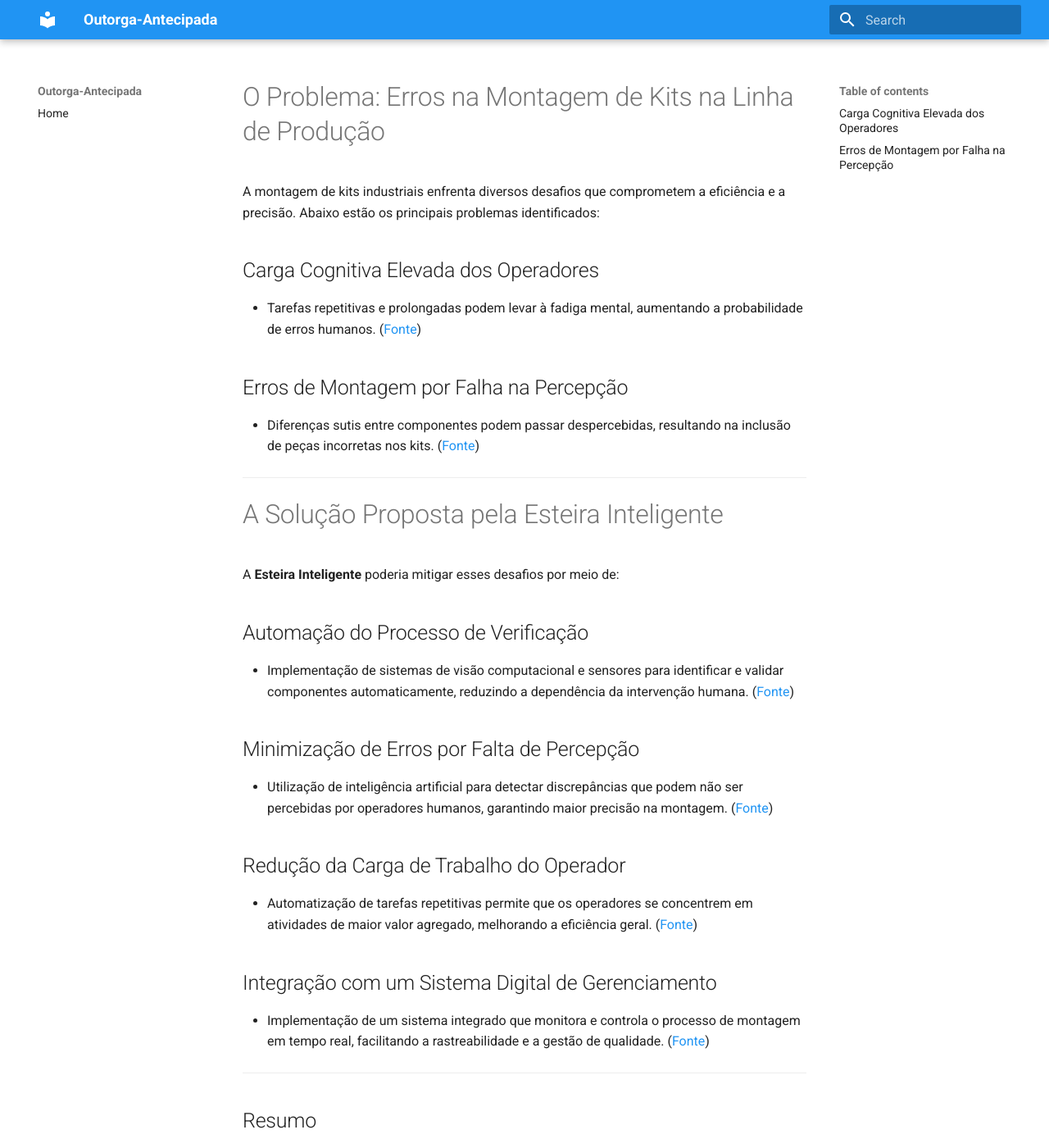
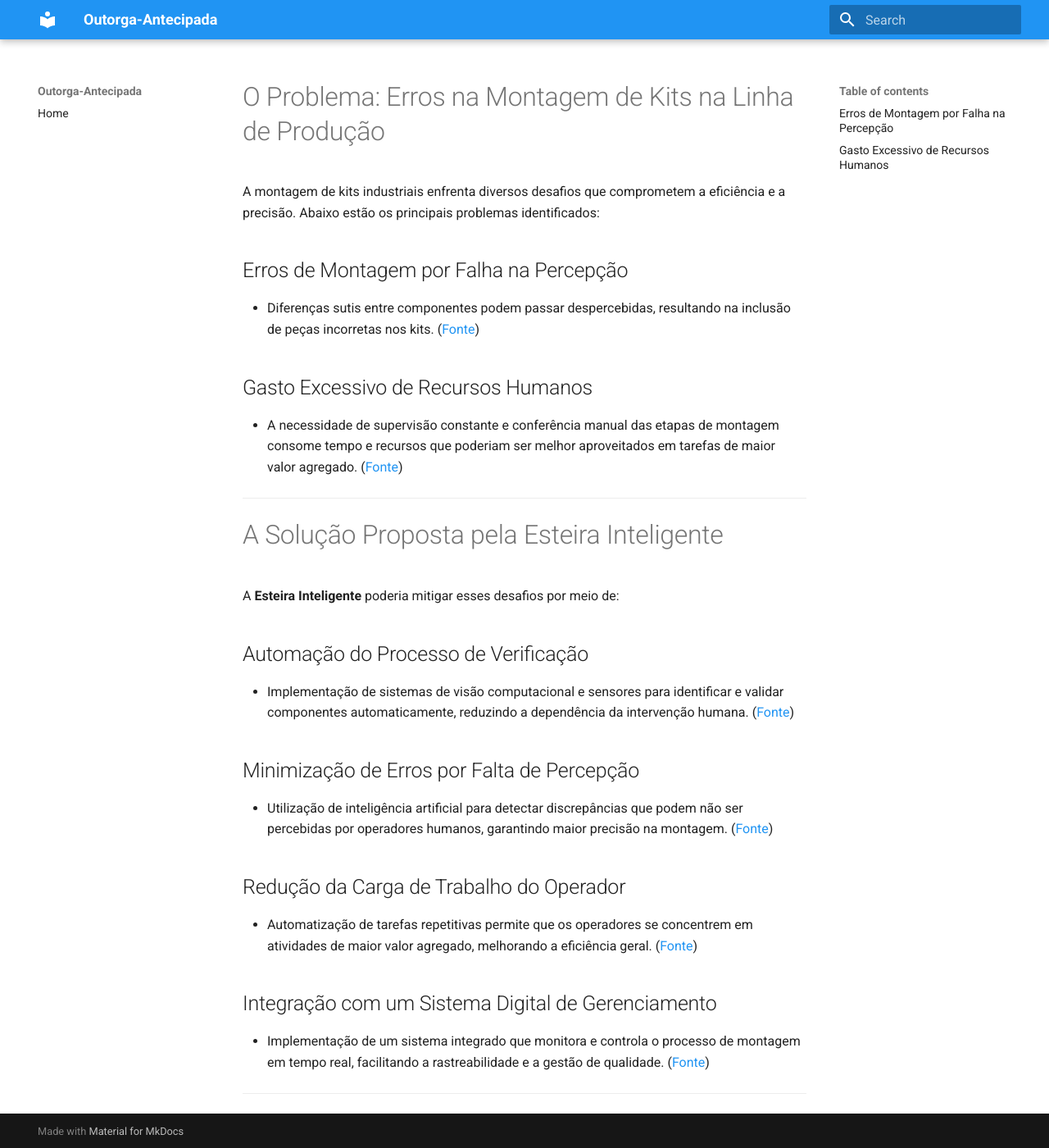
Before and after one commit to fga-eps-mds/2024.2-Outorga-Antecipada, an MkDocs documentation site: the page built from docs/detalhamento_problema.md, in a window 1280 px wide and 1400 px high. Shown: the whole window at 82% size. Built offline with MkDocs 1.6.1 and Material for MkDocs 9.7.7, drawn with Linux system fonts in a browser that asks for light colours; some of the changed text lies outside the part shown.

Commit message:
adicionando detalhamento do problema

```diff
--- a/docs/detalhamento_problema.md
+++ b/docs/detalhamento_problema.md
@@ -2,12 +2,13 @@
 
 A montagem de kits industriais enfrenta diversos desafios que comprometem a eficiência e a precisão. Abaixo estão os principais problemas identificados:
 
-## Carga Cognitiva Elevada dos Operadores
-- Tarefas repetitivas e prolongadas podem levar à fadiga mental, aumentando a probabilidade de erros humanos. ([Fonte](https://blog.macnicadhw.com.br/industria-4-ponto-0/inteligencia-artificial-garante-qualidade-na-montagem-manual/))
+## Erros de Montagem por Falha na Percepção
 
-## Erros de Montagem por Falha na Percepção
 - Diferenças sutis entre componentes podem passar despercebidas, resultando na inclusão de peças incorretas nos kits. ([Fonte](https://blog.macnicadhw.com.br/industria-4-ponto-0/inteligencia-artificial-garante-qualidade-na-montagem-manual/))
 
+## Gasto Excessivo de Recursos Humanos
+
+- A necessidade de supervisão constante e conferência manual das etapas de montagem consome tempo e recursos que poderiam ser melhor aproveitados em tarefas de maior valor agregado. ([Fonte](https://sameautomacao.com.br/inteligencia-artificial-na-automacao/))
 
 ---
 
@@ -16,18 +17,19 @@ A montagem de kits industriais enfrenta diversos desafios que comprometem a efic
 A **Esteira Inteligente** poderia mitigar esses desafios por meio de:
 
 ## Automação do Processo de Verificação
+
 - Implementação de sistemas de visão computacional e sensores para identificar e validar componentes automaticamente, reduzindo a dependência da intervenção humana. ([Fonte](https://sameautomacao.com.br/inteligencia-artificial-na-automacao/))
 
 ## Minimização de Erros por Falta de Percepção
+
 - Utilização de inteligência artificial para detectar discrepâncias que podem não ser percebidas por operadores humanos, garantindo maior precisão na montagem. ([Fonte](https://blog.macnicadhw.com.br/industria-4-ponto-0/inteligencia-artificial-garante-qualidade-na-montagem-manual/))
 
 ## Redução da Carga de Trabalho do Operador
+
 - Automatização de tarefas repetitivas permite que os operadores se concentrem em atividades de maior valor agregado, melhorando a eficiência geral. ([Fonte](https://sameautomacao.com.br/inteligencia-artificial-na-automacao/))
 
 ## Integração com um Sistema Digital de Gerenciamento
+
 - Implementação de um sistema integrado que monitora e controla o processo de montagem em tempo real, facilitando a rastreabilidade e a gestão de qualidade. ([Fonte](https://sameautomacao.com.br/inteligencia-artificial-na-automacao/))
 
 ---
-
-## Resumo
-A **Esteira Inteligente** propõe uma solução inovadora para os desafios na montagem de kits industriais, utilizando automação e inteligência artificial para aumentar a precisão, reduzir erros e otimizar os custos operacionais.
```
